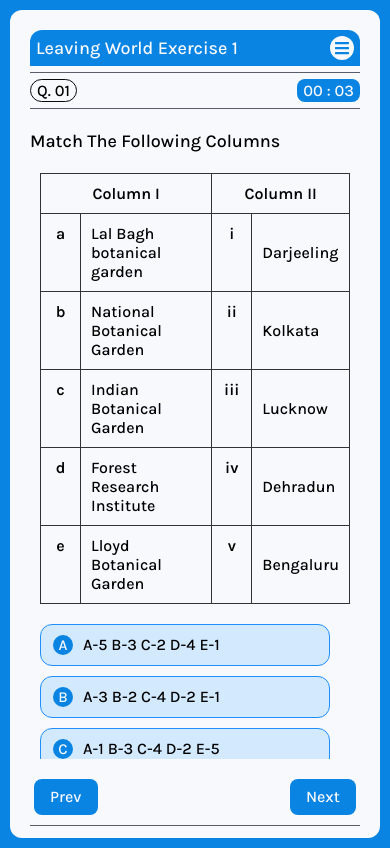
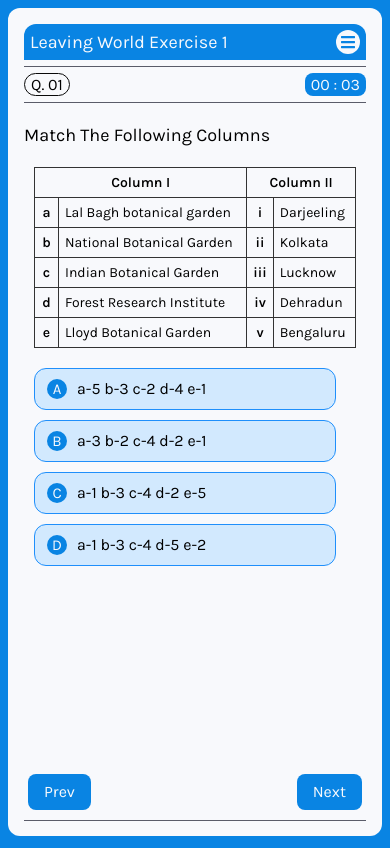
Before and after one commit to Bdeb121/question, a plain HTML site: page bio test 14th 30.html in a window 390 px wide. Both pictures are taken after a click on the button "Start Quiz". Drawn offline with Linux system fonts and the light colour scheme.

Commit message:
Update style.css

```diff
--- a/style.css
+++ b/style.css
@@ -1,5 +1,4 @@
             @import url('https://fonts.googleapis.com/css2?family=Karla:wght@400;500;600&display=swap');
-
             /* variable */
             :root {
                 --bg-P: #0984e3;
@@ -35,7 +34,8 @@
                 --bg-l1: #d2e9fe;
                 --bg-l11: #d7ecff;
                 --bg-l2: #1f8ffb;
-
+                /* --bg-l22: #a0c7eb; */
+                /* --bg-l22: #0077ff; #f7f0f4 */
                 --bg-l3: #fff2f2; /* red light*/
                 --bg-l33: #dbedff; /* #e8f4ff #dfefff*/
                 --bg-l4: #ebfeef; /* green light*/
@@ -49,13 +49,14 @@
                 --bg-l99: #99997f;
                 --bg-l: #edf5ff; /* violet */
             }
-            /* @font-face {
+            @font-face {
                 font-family: 'Karla';
                 font-style: normal;
                 font-weight: 500;
+                /* src: url('karla-Regular-New.woff') format('woff'); */
                 src: url('karla-Regular-New.woff') format('woff');
-                src: url('karla-Regular-New.woff') format('woff');
-            } */
+            }
+            /* All selector */
             * {
                 margin: 0;
                 padding: 0;
@@ -70,7 +71,6 @@
                 font-style: normal;
                 font-size: 16px;
                 font-weight: 500;
-            /*  line-height: 24px; */
             }
 
 
@@ -84,7 +84,7 @@
                 font-family: 'Karla', sans-serif;
                 font-size: 18px;
                 font-weight: 500;
-
+                /* cursor: pointer; */
             }
 
             .btn:hover {
@@ -101,7 +101,7 @@
                 justify-content: start;
                 flex-direction: column;
                 transition: all 0.8s ease-in-out;
-
+                /* display: none; */
             }
 
             .start-box.inactive {
@@ -159,7 +159,13 @@
             }
 
             .start-body-right .topics {
-
+                /* display: inline-block; */
+                /* display: grid;
+                grid-auto-flow: dense;
+                grid-template:  "1fr 1fr 1fr" 20px
+                                "1fr 1fr 1fr" 20px;
+                grid-gap: 10px;
+                place-items: center; */
                 display: flex;
                 /* justify-content: start; */
                 flex-wrap: wrap;
@@ -364,9 +370,8 @@
             .question-table table tr, td, th {
                 border: 1px solid #333;
                 padding: 10px;
+                vertical-align: text-top;
             }
-
-
 
             .question-table table tr > td:nth-child(2n + 1) {
                 width: 40px;
@@ -412,7 +417,7 @@
                 vertical-align: middle;
                 /* text-align: left; */
                 /* line-height: 18; */
-                text-transform: capitalize;
+                text-transform: auto;
                 transition: all .2s ease-in-out;
                 animation: anim .3s ease-in-out forwards;
                 opacity: .1;
@@ -1029,14 +1034,14 @@
                     height: 100vh;
                     width: 100vw;
                     background: rgba(0, 0, 0, 0.3);
-                    /* transition: all .6s ease-in-out; */
-                    /* clip-path: circle(0% at 93% 8%); */
-                    display: none;
+                    transition: all .64s ease-in-out;
+                    clip-path: circle(0% at 93% 8%);
+                    /* display: none; */
                 }
 
                 .overlay.active {
-                    /* clip-path: circle(100%); */
-                    display: block;
+                    clip-path: circle(100%);
+                    /* display: block; */
                 }
 
             }
@@ -1271,6 +1276,17 @@
                     padding-left: 0px;
                     margin: 10px 0;
                 }
+
+                .question-table table tr, td, th {
+                    padding: 6px;
+                    font-size: 14px;
+                }
+
+                .question-table table tr > td:nth-child(2n + 1) {
+                    width: 24px;
+                    height: 24px;
+                }
+
                 .review-box {
                     margin: 10px;
                     padding: 16px;
@@ -1290,7 +1306,7 @@
                 }
 
                 .quiz-body .question-box {
-                    height: calc(100vh - 91px);
+                    height: calc(100vh - 90px);
                 }
 
                 .quiz-body .answer-box {
@@ -1313,7 +1329,11 @@
                 .quiz-box,
                 .review-box,
                 .result-box{
-                    margin: 10px;
-                    padding: 20px;
+                    margin: 8px;
+                    padding: 16px;
+                }
+
+                .overlay{
+                  clip-path: circle(0% at 90% 7%);
                 }
             }
```
